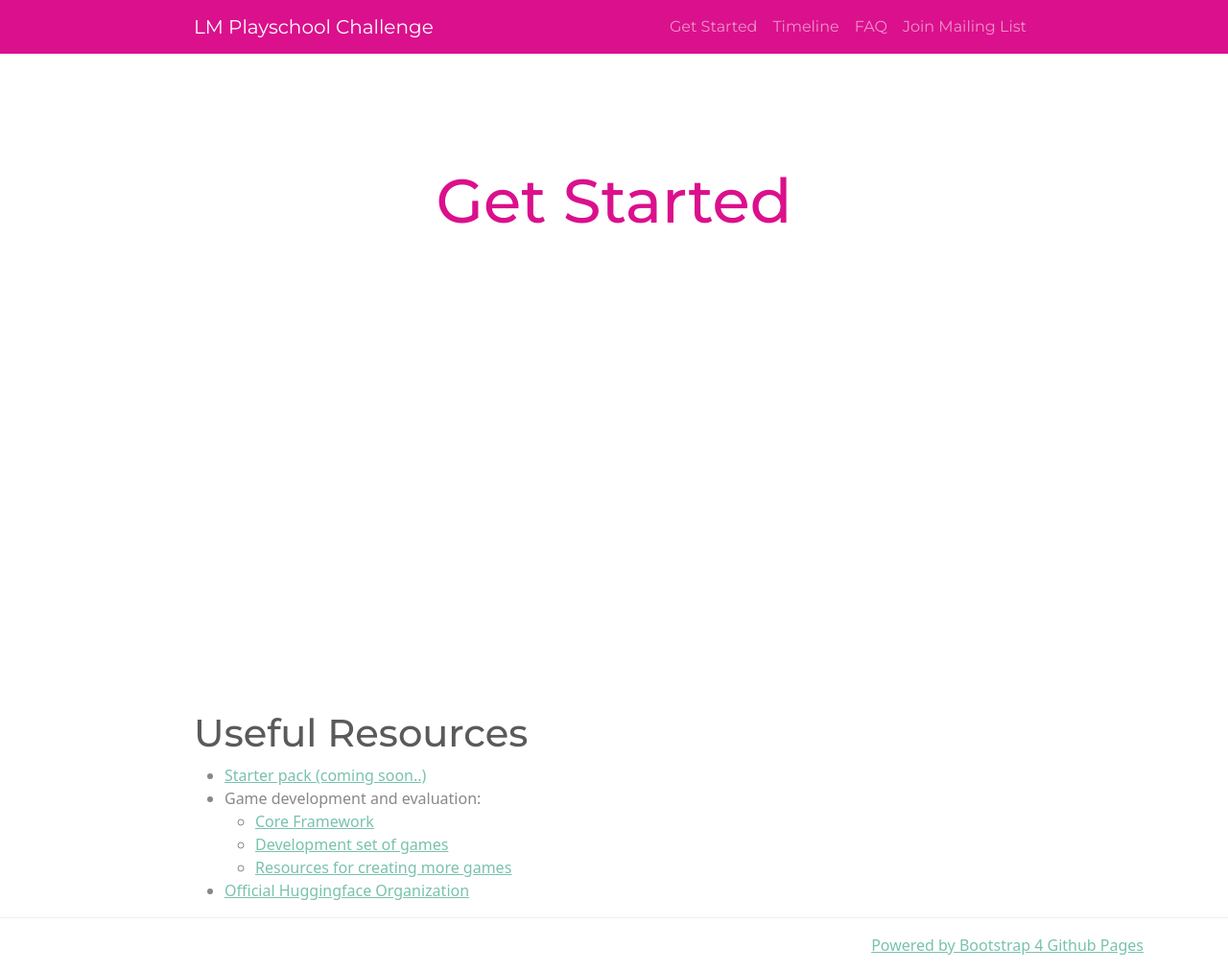
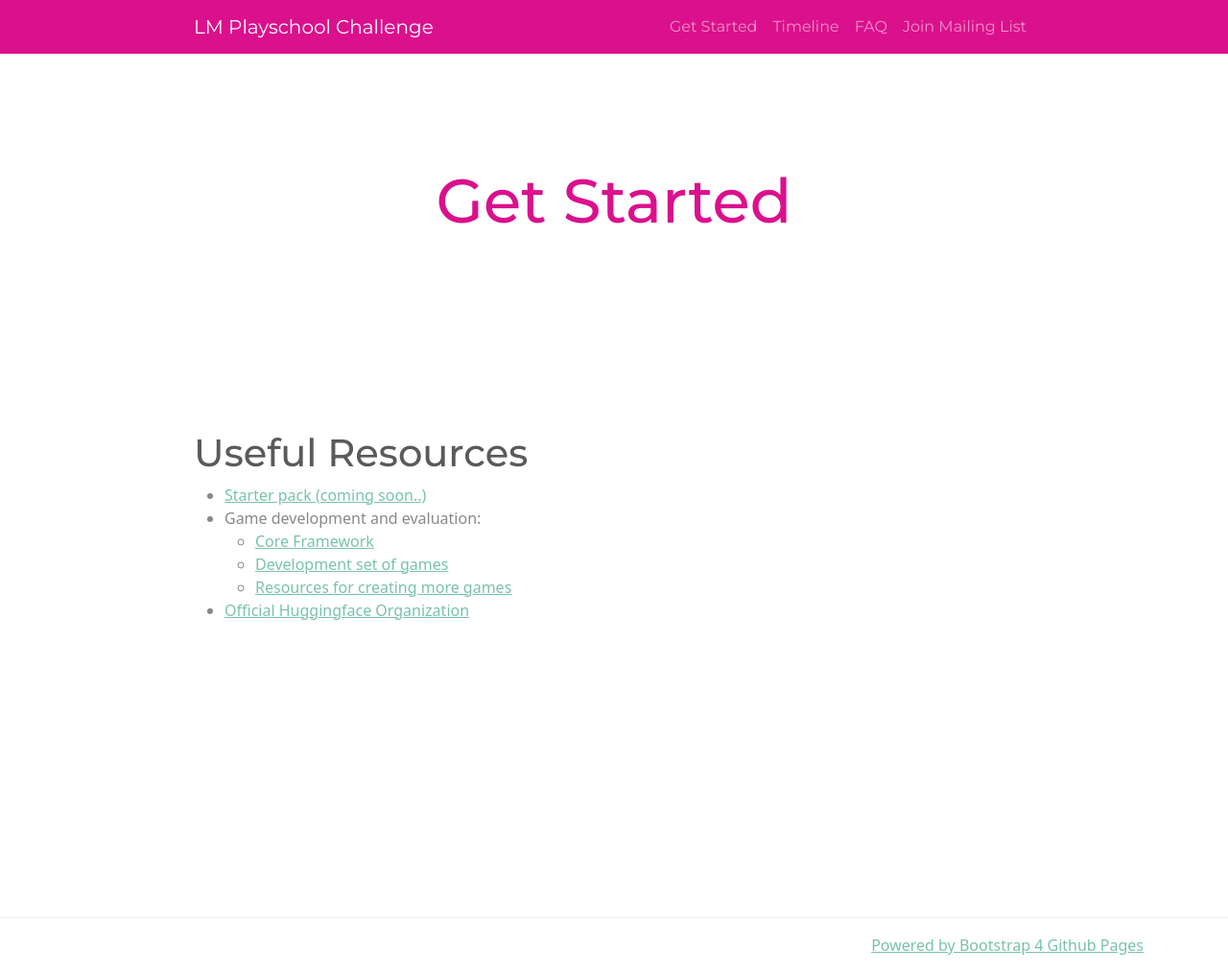
Before and after one commit to lm-playschool/lm-playschool.github.io, a Jekyll site: the page built from get-started.md, in a window 1280 px wide. Shown: the whole page at 96% size. Built offline with Jekyll 4.4.1, drawn with Linux system fonts in a browser that asks for light colours; our own code applies the rules of GitHub Pages for plain Markdown files.

Commit message:
fix position of text in get-started and faq page

```diff
--- a/_layouts/faq.html
+++ b/_layouts/faq.html
@@ -7,12 +7,13 @@ layout: default
       <header class="header-home">
         <h1 class="site-title">Frequently Asked Questions</h1>
       </header>
-    </div>
-    <div class="container page-content">
+        <div class="container page-content">
   <section>
     {{ content }}
   </section>
   </div>
+    </div>
+
 </div>
 
 
--- a/_layouts/get-started.html
+++ b/_layouts/get-started.html
@@ -7,12 +7,13 @@ layout: default
       <header class="header-home">
         <h1 class="site-title">Get Started</h1>
       </header>
-    </div>
-  <div class="container page-content">
+        <div class="container page-content">
   <section>
     {{ content }}
   </section>
   </div>
+    </div>
+
 </div>
 
 
```
